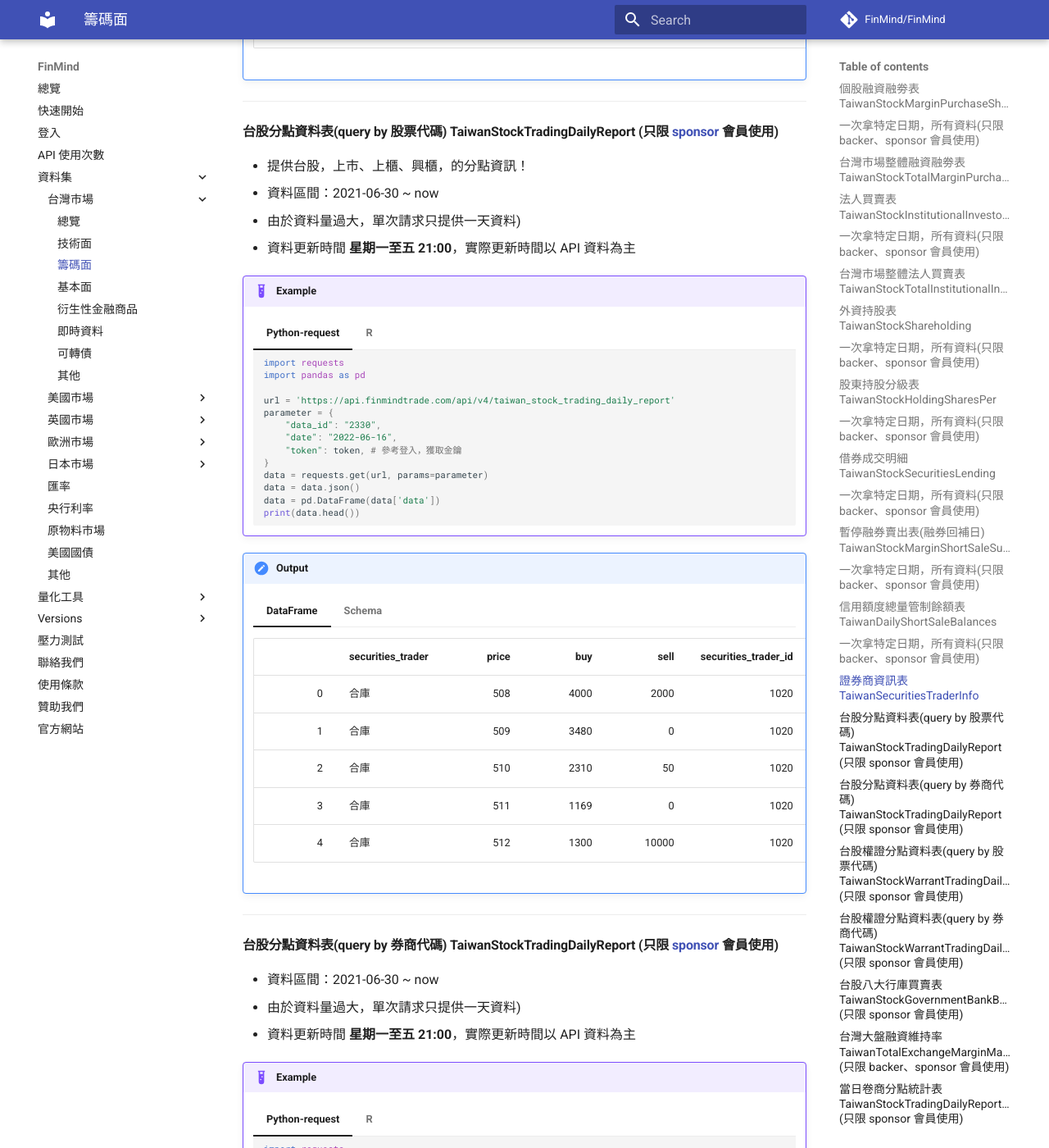
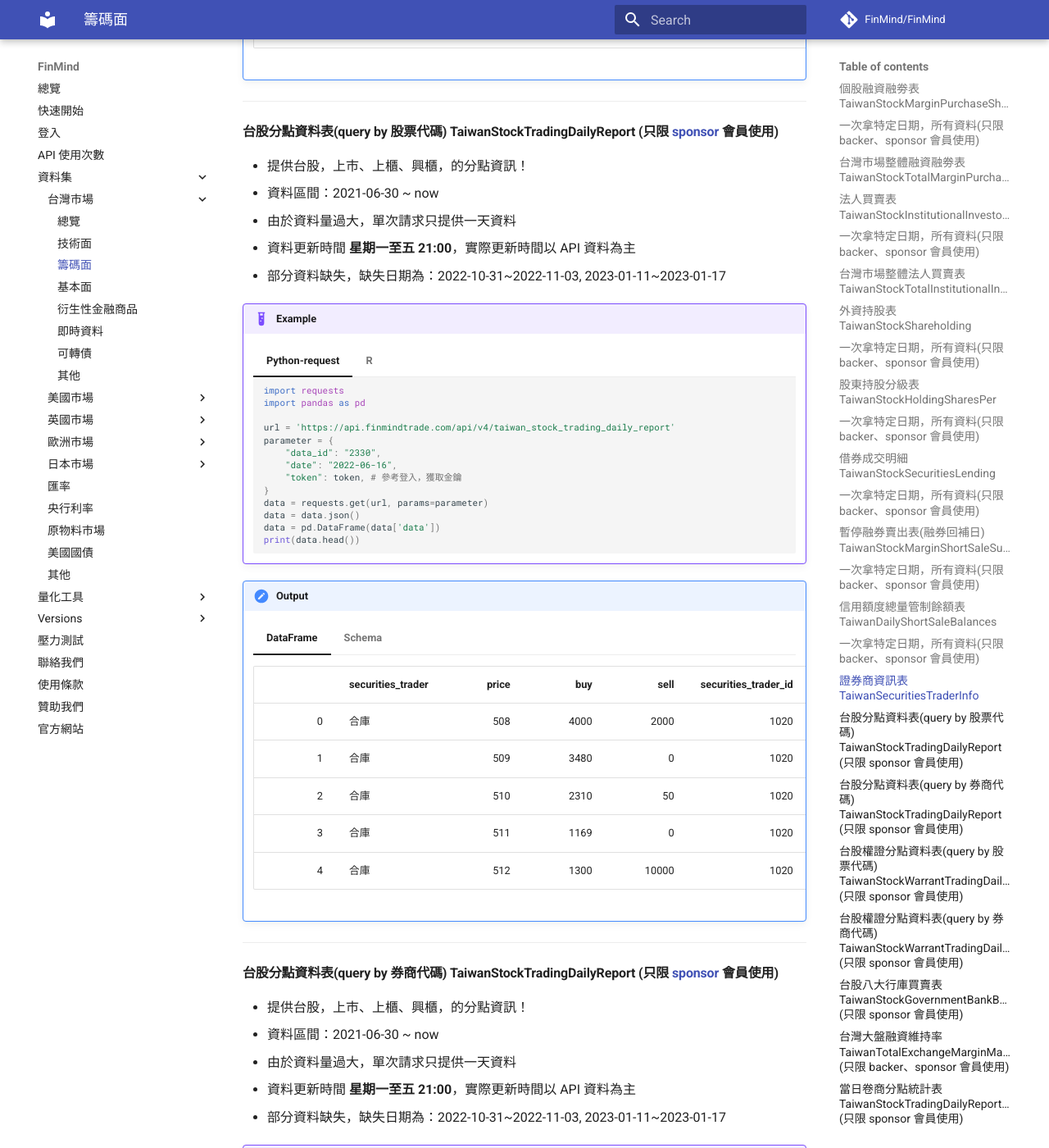
Before and after one commit to FinMind/FinMind-Doc, an MkDocs documentation site: the page built from docs/tutor/TaiwanMarket/Chip.md, in a window 1280 px wide and 1400 px high, scrolled down 14868 px. Shown: the whole window at 82% size. Built offline with MkDocs 1.6.1 and Material for MkDocs 9.7.7, drawn with Linux system fonts in a browser that asks for light colours; comment, search, counter and statistics services are not loaded.

Commit message:
feat: update TaiwanStockTradingDailyReport data missing note

```diff
--- a/docs/tutor/TaiwanMarket/Chip.md
+++ b/docs/tutor/TaiwanMarket/Chip.md
@@ -1367,8 +1367,9 @@
 
 - 提供台股，上市、上櫃、興櫃，的分點資訊！
 - 資料區間：2021-06-30 ~ now
-- 由於資料量過大，單次請求只提供一天資料)
+- 由於資料量過大，單次請求只提供一天資料
 - 資料更新時間 **星期一至五 21:00**，實際更新時間以 API 資料為主
+- 部分資料缺失，缺失日期為：2022-10-31~2022-11-03, 2023-01-11~2023-01-17
 
 !!! example
     === "Python-request"
@@ -1435,9 +1436,11 @@
 ----------------------------------
 #### 台股分點資料表(query by 券商代碼) TaiwanStockTradingDailyReport (只限 [sponsor](https://finmindtrade.com/analysis/#/Sponsor/sponsor) 會員使用)
 
+- 提供台股，上市、上櫃、興櫃，的分點資訊！
 - 資料區間：2021-06-30 ~ now
-- 由於資料量過大，單次請求只提供一天資料)
+- 由於資料量過大，單次請求只提供一天資料
 - 資料更新時間 **星期一至五 21:00**，實際更新時間以 API 資料為主
+- 部分資料缺失，缺失日期為：2022-10-31~2022-11-03, 2023-01-11~2023-01-17
 
 !!! example
     === "Python-request"
```
